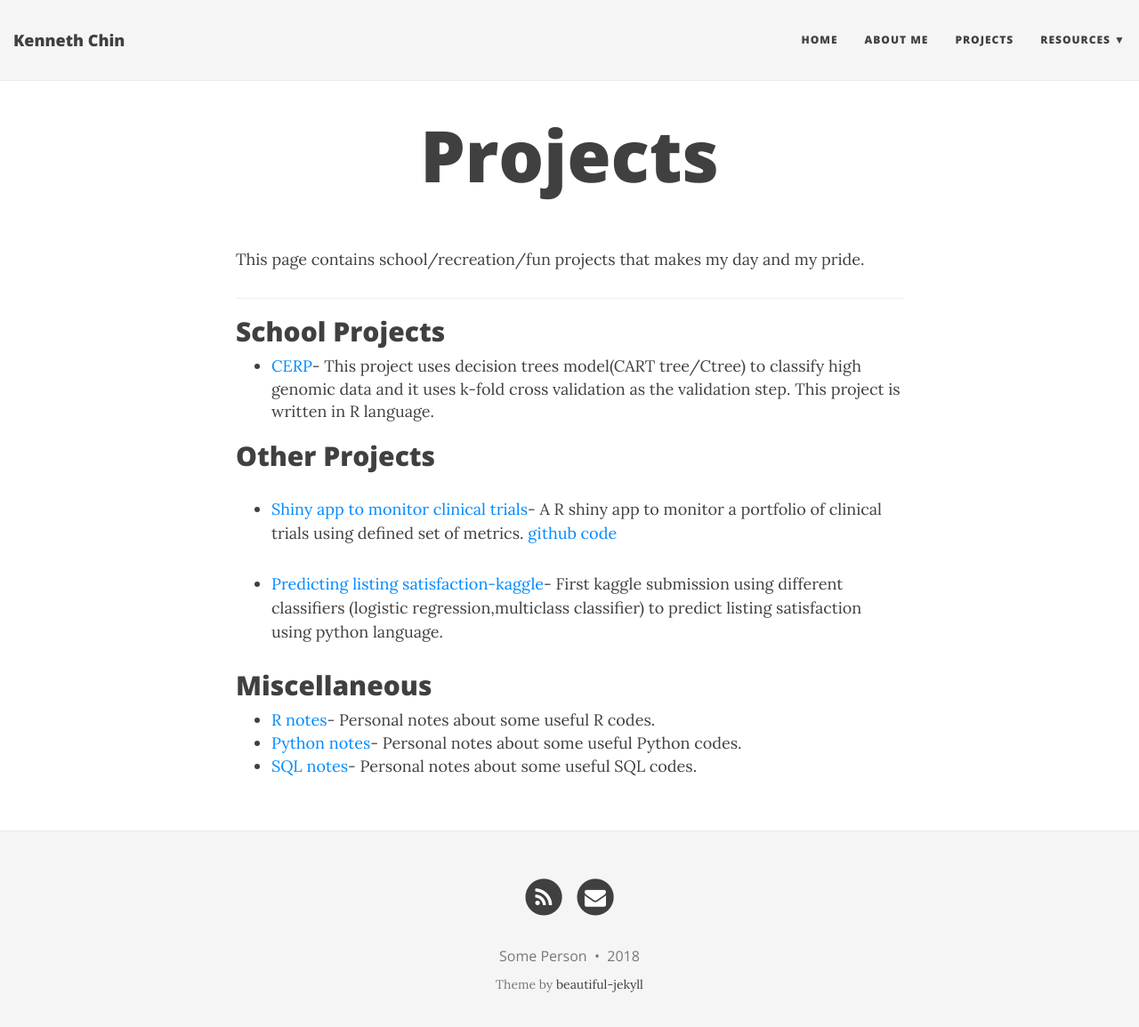
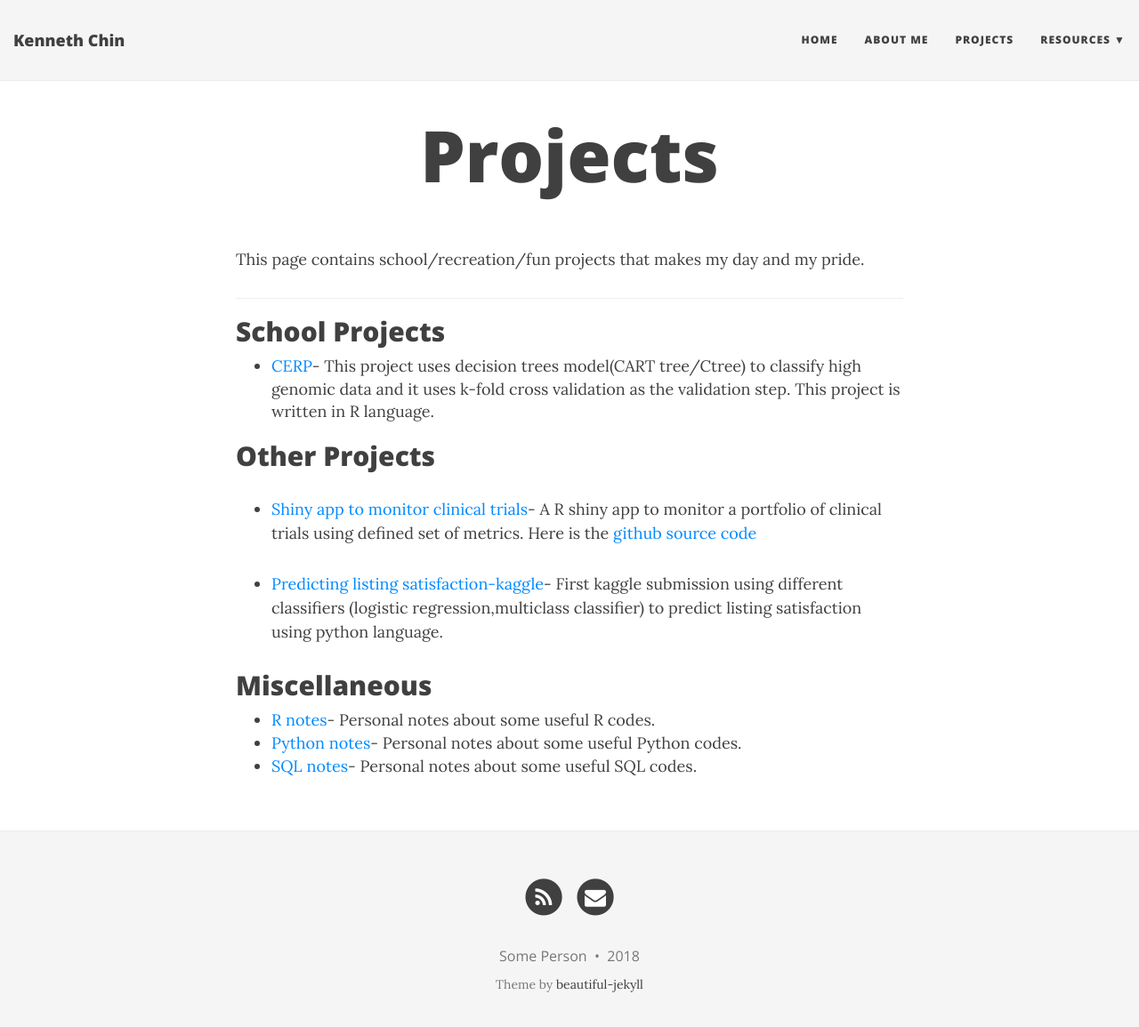
Before and after one commit to kennchin/kennchin.github.io, a Jekyll site: the page built from Projects.md, in a window 1280 px wide and 1168 px high. Shown: the top 1155 px of the window at 89% size. Built offline with Jekyll 4.4.1, drawn with Linux system fonts in a browser that asks for light colours; nearby versions of some CDN libraries.

Commit message:
Update Projects.md

```diff
--- a/Projects.md
+++ b/Projects.md
@@ -12,7 +12,7 @@
 
 
 ## Other Projects
-- [Shiny app to monitor clinical trials](https://kennchin.shinyapps.io/Monitor/)- A R shiny app to monitor a portfolio of clinical trials using defined set of metrics. [github code](https://github.com/kennchin/shiny_app_monitor)
+- [Shiny app to monitor clinical trials](https://kennchin.shinyapps.io/Monitor/)- A R shiny app to monitor a portfolio of clinical trials using defined set of metrics. Here is the [github source code](https://github.com/kennchin/shiny_app_monitor)
 
 - [Predicting listing satisfaction-kaggle](https://github.com/kennchin/Kaggle/tree/master/Predict%20listing%20satisfaction)- First kaggle submission using different classifiers (logistic regression,multiclass classifier) to predict listing satisfaction using python language.
 
```
